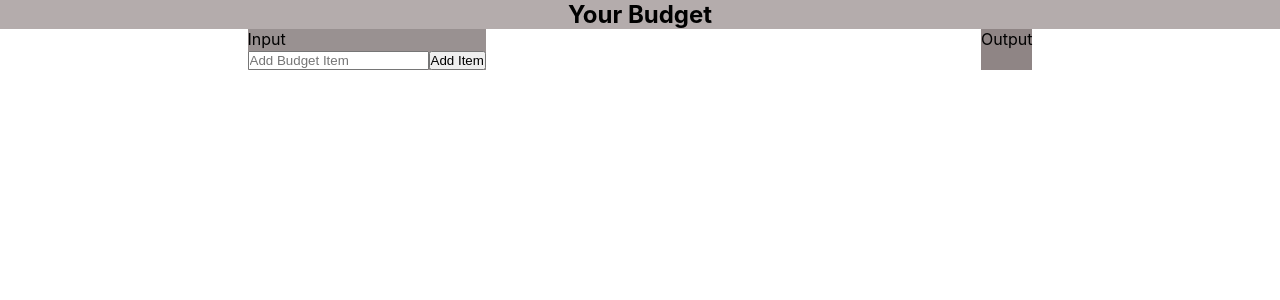
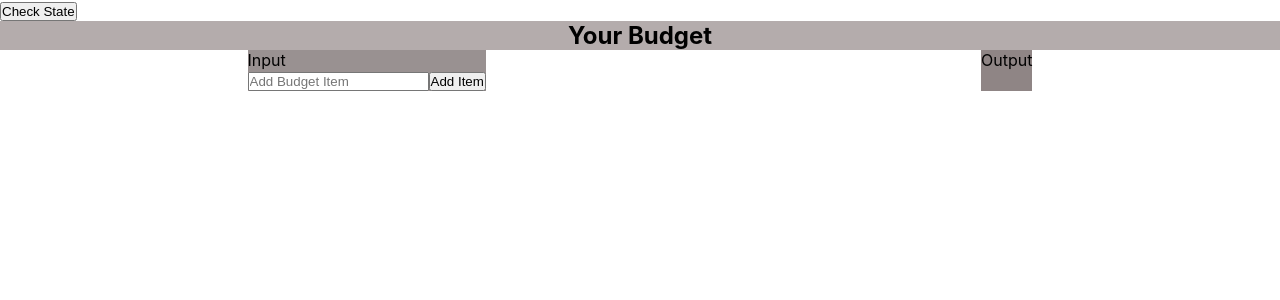
Before and after one commit to PhilCodesNow/budget-app, a React (Create React App) app: page / in a window 1280 px wide. Shown: the top 300 px of the page. Built offline with nearby package versions, Linux system fonts and the light colour scheme.

Commit message:
current laptop changes

```diff
--- a/src/App.js
+++ b/src/App.js
@@ -1,4 +1,4 @@
-
+import react, { useState } from 'react';
 import './App.css';
 import Output from "./Output";
 import Input from "./Input";
@@ -7,8 +7,19 @@ import Header from "./Header";
 
 
 function App() {
+
+
+function checkState() {
+  console.log('check state')
+  budgetItems = budgetItems + 'budget item'
+  console.log(budgetItems)
+}
+
+
+const [budgetItems, setBudgetItems] = useState([]);
   return (
     <div className="app">
+      <button onClick={checkState}>Check State</button>
       <div className="app__header">
         <Header />
       </div>
--- a/src/Input.js
+++ b/src/Input.js
@@ -2,6 +2,8 @@ import React from 'react';
 import "./Input.css";
 
 function Input() {
+
+
     return (
         <div className="input">
             <div className="input__header">
```
Also changed, not shown: 1 other file (tests, documents, lock files or other folders).
